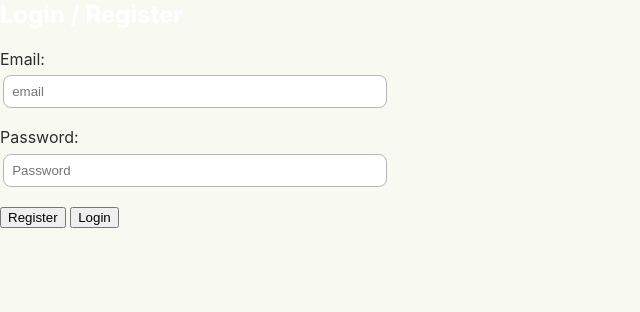
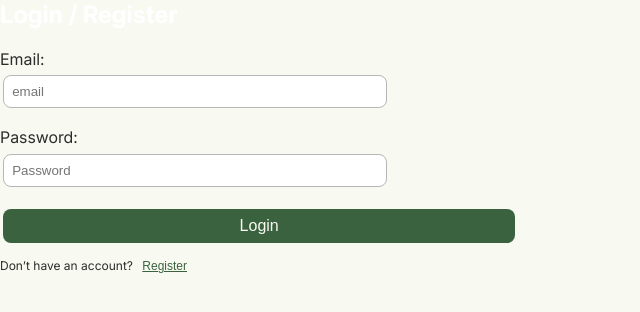
Before and after one commit to miguelgambao/DW-Project, an Electron app: page index.html in a window 1280 px wide. Shown: the whole page, without its empty margins (0-640 px from the left). Drawn offline with Linux system fonts and the light colour scheme; a web font is replaced by a local one.

Commit message:
add styles in buttons and fix html tags

```diff
--- a/index.html
+++ b/index.html
@@ -14,8 +14,10 @@
       <label for="email">Password:</label>
       <input class="input-primary" type="password" id="password" placeholder="Password" />
       </div>
-      <button id="registerButton">Register</button>
-      <button id="loginButton">Login</button>
+      <button class="button-primary M" id="loginButton">Login</button>
+        <p class="paragraph-small">Don’t have an account?
+        <button class="button-terciary S" id="registerButton">Register</button>
+        </p>
     </div>
 
     <script src="renderer.js"></script>
--- a/styles.css
+++ b/styles.css
@@ -9,12 +9,14 @@
   --black: #2c2c2c;
 
   --border-radius: 8px;
-  --font-size-label: 0.625rem;
+  --font-size-p-small:0.75rem;
+  --font-size-label: 0.875rem;
+  --font-size-button-M: 1rem;
 }
 
 @font-face {
     font-family: 'Inter';
-    src: url('fonts/Inter-VariableFont_opsz,wght.woff2') format('woff2');
+    src: url('assets/fonts/Inter-VariableFont_opsz\,wght.woff2') format('woff2');
     font-weight: 100 900;
     font-style: normal;
     font-display: swap;
@@ -107,3 +109,32 @@ label{
   color: var(--black);
   padding-bottom: 0.2rem;
 }
+
+.button-primary{
+  width:40%;
+  border: none;
+  border-radius: var(--border-radius);
+  background-color: var(--dark-green);
+  color: var(--light-green);
+  cursor: pointer;
+}
+
+.M{
+  padding: 0.5rem 1rem;
+  margin: 0.2rem;
+  font-size: var(--font-size-button-M);
+}
+
+.paragraph-small{
+  font-size: var(--font-size-p-small);
+  color: var(--black)
+}
+
+.button-terciary{
+  font-size: var(--font-size-p-small);
+  background: none;
+  border: none;
+  color: var(--dark-green);
+  cursor: pointer;
+  text-decoration: underline;
+}
```
Also changed, not shown: assets/fonts/Inter-VariableFont_opsz,wght.woff2 (renamed from assets/media/fonts/Inter-VariableFont_opsz,wght.woff2).
